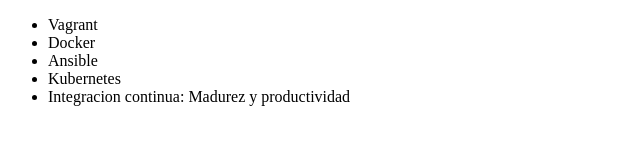
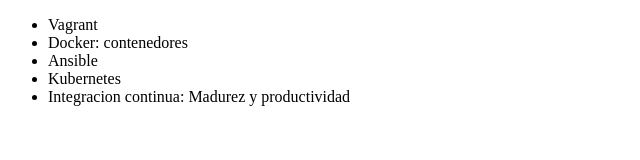
Before and after one commit to ism1100001/Git-Curso-OracleOne-AluraLatam, a plain HTML site: page index.html in a window 1280 px wide. Shown: the full height of the page, 0-640 px from the left. Drawn offline with Linux system fonts and the light colour scheme.

Commit message:
Corrigiendo docker

```diff
--- a/index.html
+++ b/index.html
@@ -7,7 +7,7 @@
 <body>
      <ul>
          <li> Vagrant </li>
-         <li> Docker </li>
+         <li> Docker: contenedores </li>
          <li> Ansible </li>
          <li> Kubernetes </li>
          <li> Integracion continua: Madurez y productividad </li>
```
